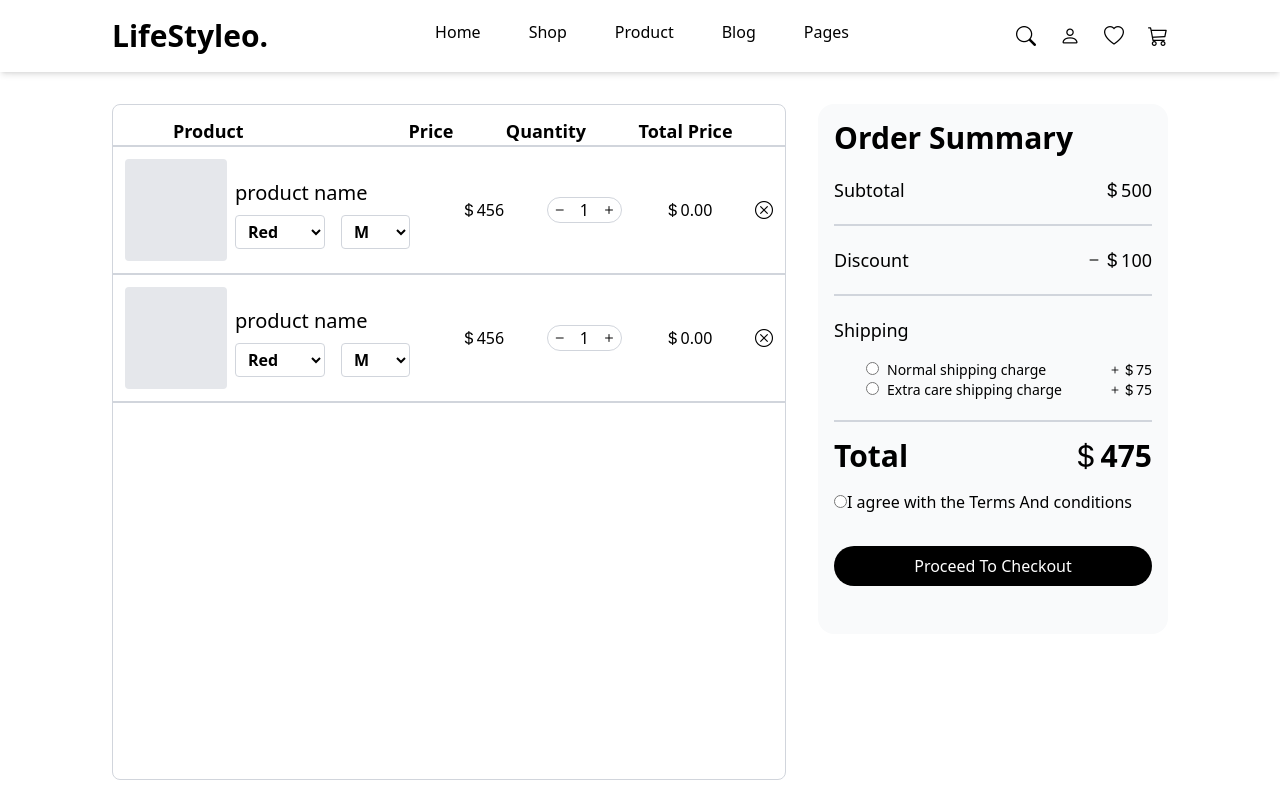
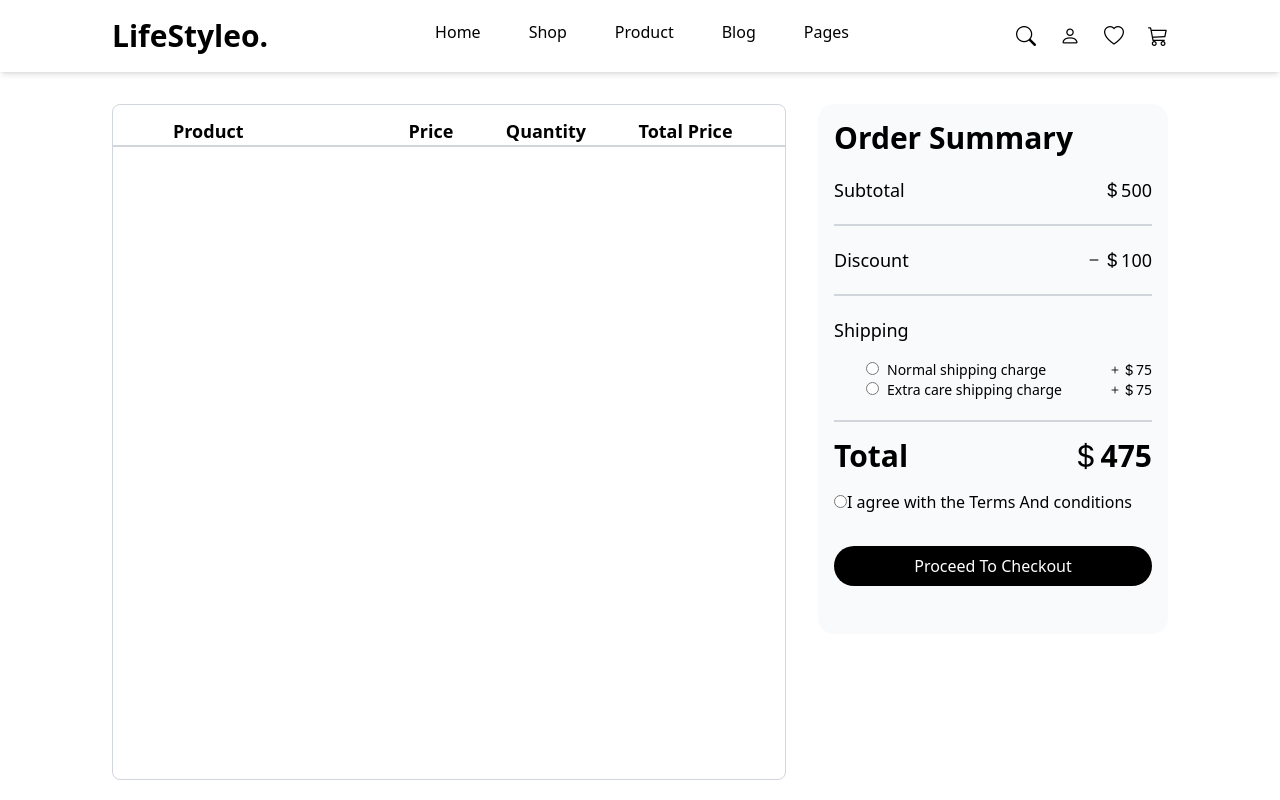
Before and after one commit to MohammadAsif34/lifestyleo, a React (Vite) app: page / in a window 1280 px wide. Shown: the top 800 px of the page. Built offline with nearby package versions, Linux system fonts and the light colour scheme.

Commit message:
update cart

```diff
--- a/src/component/cart/Cart.jsx
+++ b/src/component/cart/Cart.jsx
@@ -26,11 +26,11 @@ export const Cart = () => {
           </div>
         </div>
         <div>
-          <CartItem />
-          <CartItem />
-          {/* {cartItem?.map((item, index) => (
+          {/* <CartItem /> */}
+          {/* <CartItem /> */}
+          {cartItem?.map((item, index) => (
             <CartItem key={index} item={item} />
-          ))} */}
+          ))}
           {/* {JSON.stringify(cartItem)} */}
         </div>
       </div>
--- a/src/component/product/Product.jsx
+++ b/src/component/product/Product.jsx
@@ -109,7 +109,7 @@ const ProductCard = ({ item }) => {
   };
   return (
     <div className="w-full h-fit  overflow-hidden ">
-      <div className="w-full h-[350px] max-sm:h-[200px] bg-gray-100 relative border rounded-xl overflow-hidden cursor-pointer">
+      <div className="w-full h-[350px] max-sm:h-[200px] bg-gray-100 relative border border-gray-300 rounded-xl overflow-hidden cursor-pointer">
         <img src={item.image} alt="" className="w-full h-full object-cover" />
         <div className="w-full h-full p-5 absolute top-0 right-0 hover:bg-white/30 flex justify-center items-end group">
           <div className="px-8 py-2 capitalize hover:bg-black hover:text-white opacity-0 scale-95 bg-white  transition-all duration-300  rounded-full  group-hover:opacity-100 group-hover:scale-100">
```
